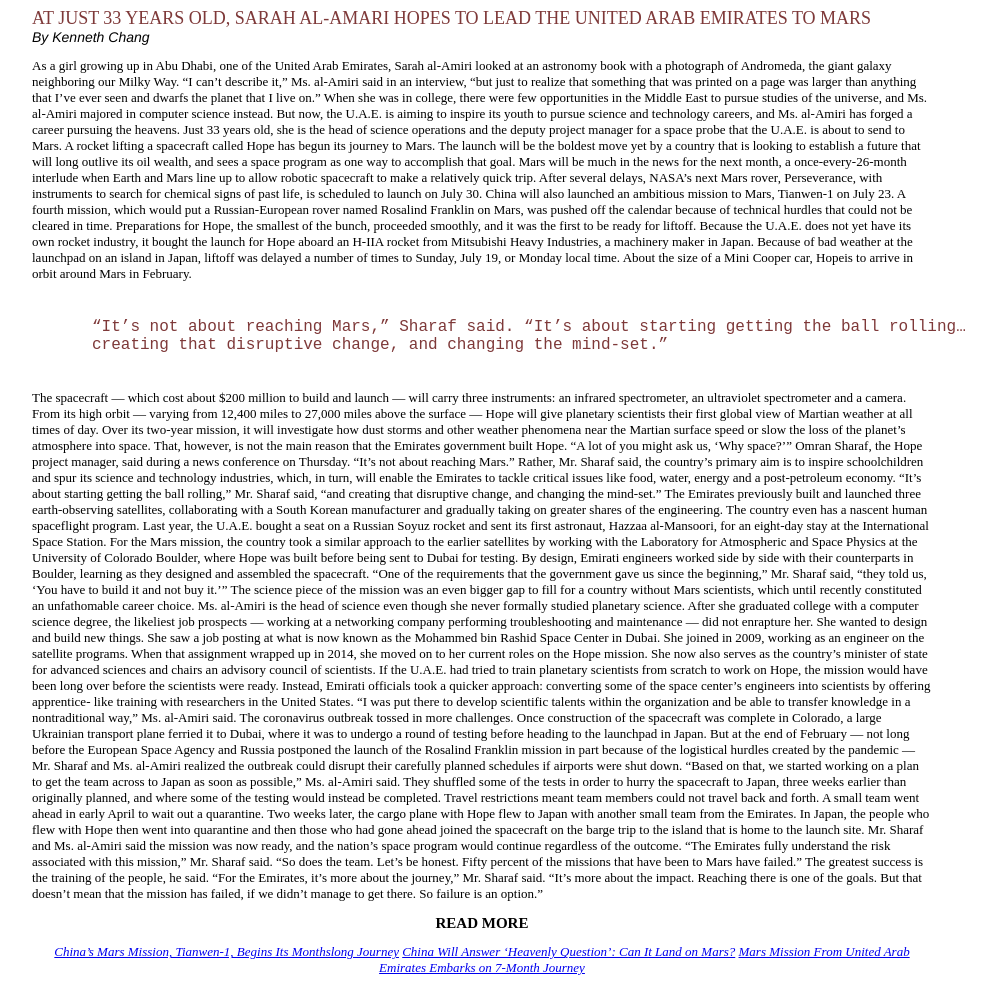
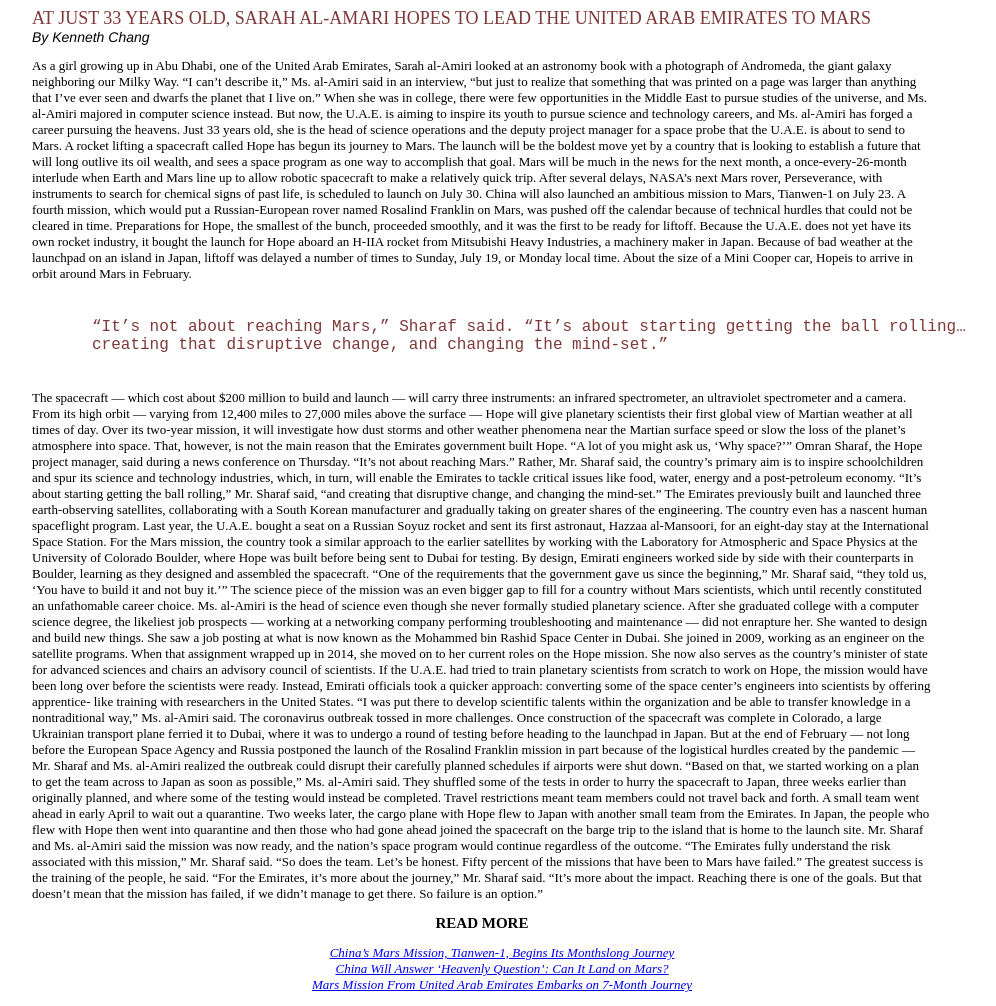
Before and after one commit to elicohen4/Eli-Cohen-JOUR352-1, a plain HTML site: page CohenLayout/index.html in a window 1280 px wide. Shown: the whole page, without its empty margins (158-1154 px from the left). Before the commit the page ends 984 px from the top, so only its background shows below. Drawn offline with Linux system fonts and the light colour scheme.

Commit message:
More updates...
test

```diff
--- a/CohenLayout/index.html
+++ b/CohenLayout/index.html
@@ -145,9 +145,11 @@
 
 <h2>Read more</h2>
 <div class="hyperlink">
-    <a href="https://www.nytimes.com/2020/07/22/science/mars-china-launch.html?action=click&block=associated_collection_recirc&impression_id=8fa169b0-cd41-11ea-9e45-6dfedec6de97&index=0&pgtype=Article&region=footer">China’s Mars Mission, Tianwen-1, Begins Its Monthslong Journey</a>
-    <a href="https://www.nytimes.com/2020/07/22/science/china-mars-mission.html?action=click&block=associated_collection_recirc&impression_id=8fa169b1-cd41-11ea-9e45-6dfedec6de97&index=1&pgtype=Article&region=footer">China Will Answer ‘Heavenly Question’: Can It Land on Mars?</a>
-    <a href="https://www.nytimes.com/2020/07/19/science/emirates-mars-mission.html?action=click&block=associated_collection_recirc&impression_id=8fa169b2-cd41-11ea-9e45-6dfedec6de97&index=2&pgtype=Article&region=footer">Mars Mission From United Arab Emirates Embarks on 7-Month Journey</a>
+    <ul>
+    <li><a href="https://www.nytimes.com/2020/07/22/science/mars-china-launch.html?action=click&block=associated_collection_recirc&impression_id=8fa169b0-cd41-11ea-9e45-6dfedec6de97&index=0&pgtype=Article&region=footer">China’s Mars Mission, Tianwen-1, Begins Its Monthslong Journey</a></li>
+    <li><a href="https://www.nytimes.com/2020/07/22/science/china-mars-mission.html?action=click&block=associated_collection_recirc&impression_id=8fa169b1-cd41-11ea-9e45-6dfedec6de97&index=1&pgtype=Article&region=footer">China Will Answer ‘Heavenly Question’: Can It Land on Mars?</a></li>
+    <li><a href="https://www.nytimes.com/2020/07/19/science/emirates-mars-mission.html?action=click&block=associated_collection_recirc&impression_id=8fa169b2-cd41-11ea-9e45-6dfedec6de97&index=2&pgtype=Article&region=footer">Mars Mission From United Arab Emirates Embarks on 7-Month Journey</a></li>
+    </ul>
 </div>
 
         </body>
--- a/CohenLayout/stylesheet.css
+++ b/CohenLayout/stylesheet.css
@@ -45,3 +45,7 @@
     border: 80px;
     padding: 20px; color: #7e3939;
 }
+
+li  {
+    list-style-type: none;
+}
```
